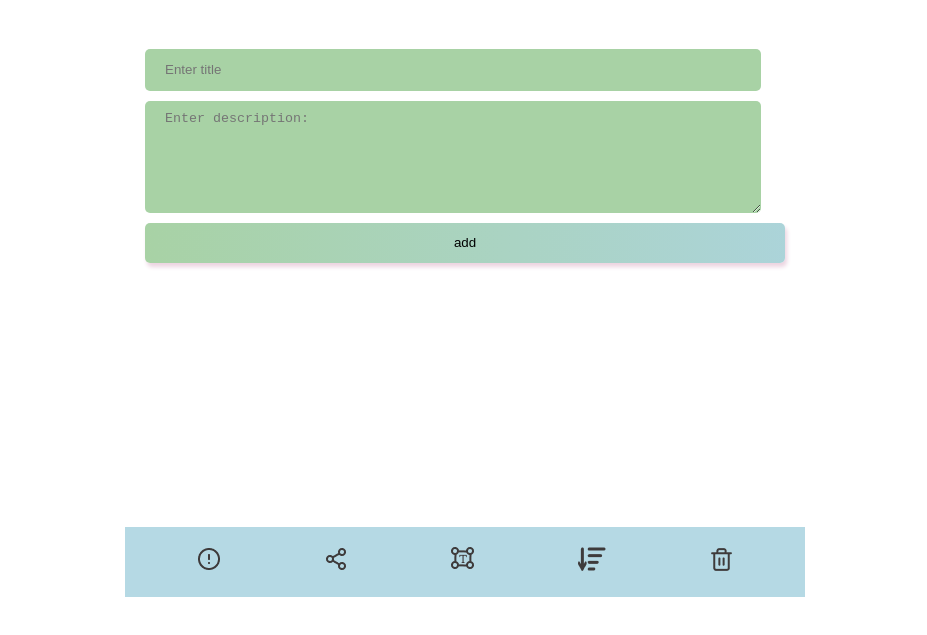
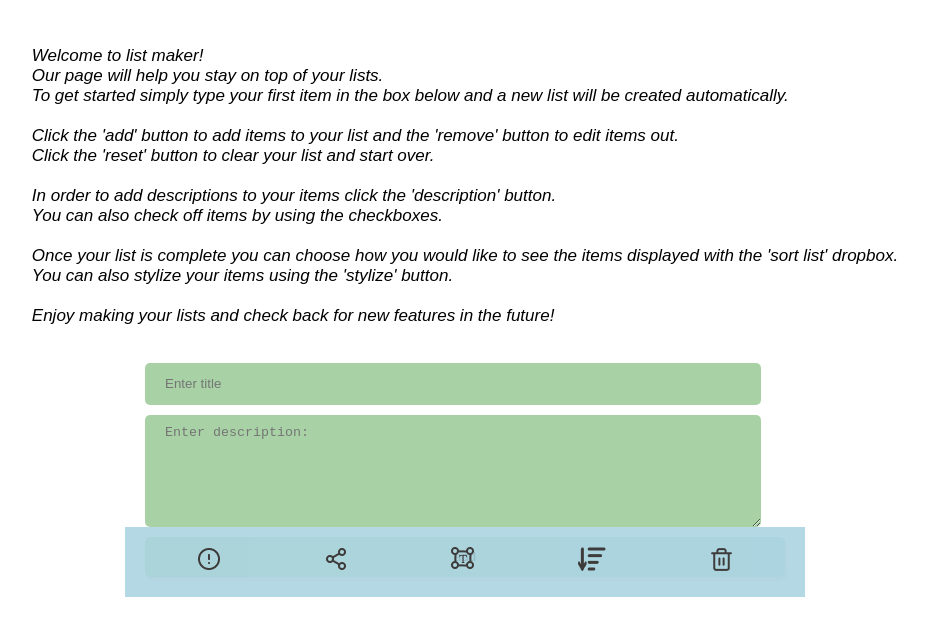
Before and after one commit to lab-antwerp-1/goup4-separation-of-concens, a plain HTML site: page index.html in a window 1280 px wide. Both pictures are taken after a click on the picture 383 px from the left and 762 px from the top of the page. Shown: the part 203-838 px from the top of the page, without its empty margins (175-1102 px from the left). Before the commit the page ends 800 px from the top, so only its background shows below. Drawn offline with Linux system fonts and the light colour scheme.

Commit message:
help show hide

```diff
--- /dev/null
+++ b/client/src/handlers/help-section.js
@@ -0,0 +1,33 @@
+export const helpSection = (event) => {
+  if (event.target.id !== 'help') {
+    return;
+  }
+
+  const isId = document.getElementById('intro');
+  const instructions = document.createElement('p');
+  instructions.id = 'instructions';
+  instructions.classList.add('instructions');
+
+  instructions.innerHTML = `Welcome to list maker!<br />Our page will help you stay on top of your
+lists.<br />
+To get started simply type your first item in the box below and a new
+list will be created automatically.<br /><br />Click the 'add' button
+to add items to your list and the 'remove' button to edit items
+out.<br />Click the 'reset' button to clear your list and start
+over.<br /><br />In order to add descriptions to your items click the
+'description' button.<br />You can also check off items by using the
+checkboxes.<br /><br />Once your list is complete you can choose how
+you would like to see the items displayed with the 'sort list'
+dropbox.<br />You can also stylize your items using the 'stylize'
+button.<br /><br />Enjoy making your lists and check back for new
+features in the future!`;
+
+  if (isId.children.length === 1) {
+    isId.appendChild(instructions);
+    return;
+  }
+
+  if (isId.children.length === 2) {
+    isId.removeChild(isId.children[1]);
+  }
+};
--- a/client/src/init/index.js
+++ b/client/src/init/index.js
@@ -6,6 +6,7 @@ import { data } from '../../data.js';
 import '../listeners/input-items.js';
 import '../listeners/remove-list.js';
 import '../listeners/edit-description.js';
+import '../listeners/help-section.js';
 
 // render list table
 
--- /dev/null
+++ b/client/src/listeners/help-section.js
@@ -0,0 +1,3 @@
+import { helpSection } from '../handlers/help-section.js';
+
+document.getElementById('help').addEventListener('click', helpSection);
--- a/client/styles/main.css
+++ b/client/styles/main.css
@@ -104,6 +104,7 @@ body {
   display: grid;
   align-self: center;
   width: 48%;
+  margin-bottom: 6rem;
 }
 
 .row {
@@ -125,7 +126,7 @@ body {
   width: 50%;
   z-index: 1030;
   bottom: 0;
-  position: absolute;
+  position: fixed;
 }
 
 /* .help,
--- a/index.html
+++ b/index.html
@@ -14,29 +14,15 @@
   <!-- page body -->
   <!--  d-flex justify-content-center -->
   <div class="page" id="page">
+    <div class="wrap">
     <!-- intro section -->
-    <div class="intro">
+    <div id="intro" class="intro">
+      <h1 class="header">List Maker</h1>
       <!-- this is help section. it will appear when user need help -->
-      <!-- <p class="instructions">
-          Welcome to list maker!<br />Our page will help you stay on top of your
-          lists.<br />
-          To get started simply type your first item in the box below and a new
-          list will be created automatically.<br /><br />Click the 'add' button
-          to add items to your list and the 'remove' button to edit items
-          out.<br />Click the 'reset' button to clear your list and start
-          over.<br /><br />In order to add descriptions to your items click the
-          'description' button.<br />You can also check off items by using the
-          checkboxes.<br /><br />Once your list is complete you can choose how
-          you would like to see the items displayed with the 'sort list'
-          dropbox.<br />You can also stylize your items using the 'stylize'
-          button.<br /><br />Enjoy making your lists and check back for new
-          features in the future!
-        </p> -->
+
     </div>
     <!-- end of intro section -->
     <!-- input section -->
-    <div class="wrap">
-      <h1 class="header">List Maker</h1>
       <form class="input-section" id="input-area">
         <!-- // action="" -->
         <input name="text" placeholder="Enter title" class="title" />
@@ -55,7 +41,7 @@
       <!-- footer -->
         <footer class="footer" id="footer">
           <i class="help">
-            <img src="./client/public/alert-circle.png">
+            <img id="help" src="./client/public/alert-circle.png">
           </i>
           <i class="share">
             <img src="./client/public/share-2.png">
```
